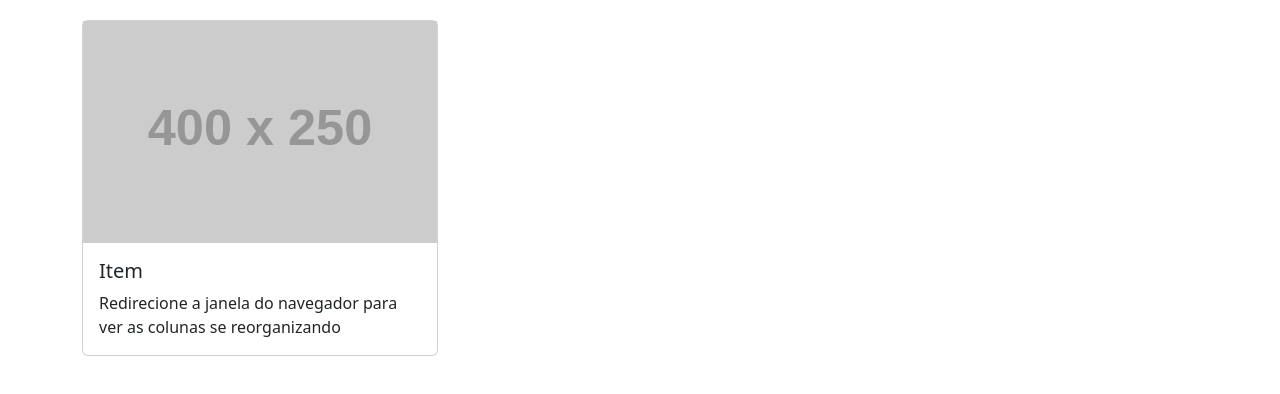
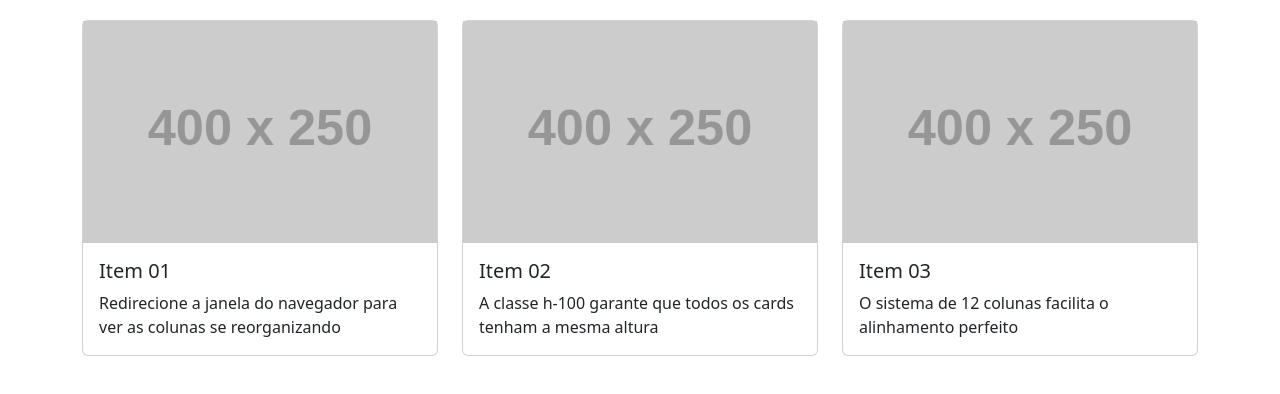
Before and after one commit to gabrielafrancobatista22-ai/Bootstrap_GABRIELA, a plain HTML site: page PROJETO 02/index.html in a window 1280 px wide. Shown: the part 90-484 px from the top of the page. Drawn offline with nearby package versions, Linux system fonts and the light colour scheme; placeholder pictures from the web are drawn by us.

Commit message:
BOOTSTRAP.

```diff
--- a/PROJETO 02/index.html
+++ b/PROJETO 02/index.html
@@ -1,11 +1,13 @@
 <!DOCTYPE html>
 <html lang="pt-br">
+
 <head>
     <meta charset="UTF-8">
     <meta name="viewport" content="width=device-width, initial-scale=1.0">
     <title>Projeto 02-grid responsivo</title>
     <link rel="stylesheet" href=" https://cdn.jsdelivr.net/npm/bootstrap@5.3.3/dist/css/bootstrap.min.css">
 </head>
+
 <body>
 
     <div class="container my-5">
@@ -16,14 +18,37 @@
         <div class="row g-4">
             <div class="col-12 col-md-6 col-lg-4">
                 <div class="card h-100">
-                    <img src="https://via.placeholder.com/400x250/0d6efd/ffffff?text=foto+1" class="card.img-top"  alt="Foto 01">
+                    <img src="https://via.placeholder.com/400x250/0d6efd/ffffff?text=foto+1" class="card.img-top"alt="Foto 01">
                     <div class="card-body">
-                        <h5 class="card-title">Item</h5>
+                        <h5 class="card-title">Item 01</h5>
                         <p class="card-text">Redirecione a janela do navegador para ver as colunas se reorganizando</p>
+                    </div>
+                </div>
+            </div>
+
+
+            <div class="col-12 col-md-6 col-lg-4">
+                <div class="card h-100">
+                    <img src="https://via.placeholder.com/400x250/198754/ffffff?text=foto+2" class="card.img-top" alt="Foto 02">
+                    <div class="card-body">
+                        <h5 class="card-title">Item 02</h5>
+                        <p class="card-text"> A classe h-100 garante que todos os cards tenham a mesma altura</p>
+                    </div>
+                </div>
+            </div>
+
+            <div class="col-12 col-md-6 col-lg-4">
+                <div class="card h-100">
+                    <img src="https://via.placeholder.com/400x250/dc3545/ffffff?text=foto+3" class="card.img-top" alt="Foto 03">
+                    <div class="card-body">
+                        <h5 class="card-title">Item 03</h5>
+                        <p class="card-text">O sistema de 12 colunas facilita o alinhamento perfeito</p>
                     </div>
                 </div>
             </div>
         </div>
     </div>
+
 </body>
+
 </html>
```
